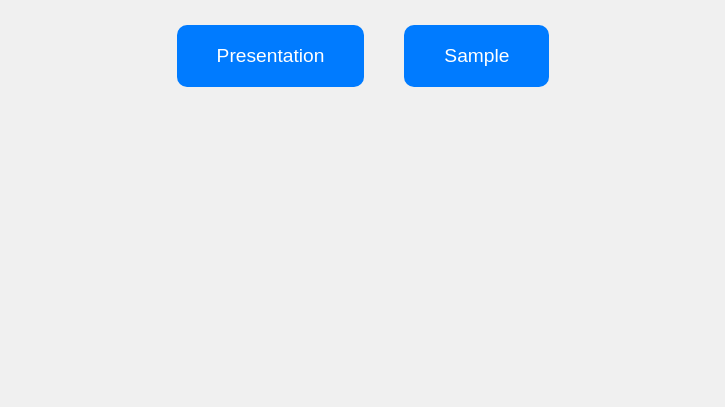
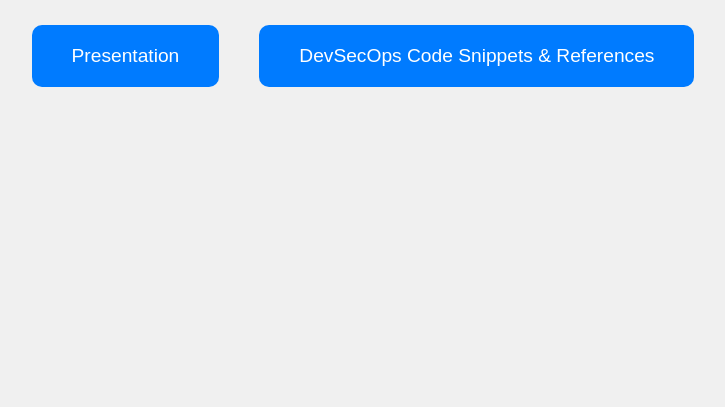
Before and after one commit to kazeemayeed/Cloud_Native_Automation_and_DevSecOps, a plain HTML site: page index.html in a window 1280 px wide. Shown: the part 393-800 px from the top of the page, without its empty margins (277-1002 px from the left). Drawn offline with Linux system fonts and the light colour scheme.

Commit message:
Update index.html

```diff
--- a/index.html
+++ b/index.html
@@ -41,7 +41,7 @@
     <h1>Welcome! Choose a page:</h1>
     <div class="menu">
         <a href="webinar.html">Presentation</a>
-        <a href="working_reference.html">Sample</a>
+        <a href="working_reference.html">DevSecOps Code Snippets & References</a>
     </div>
 </body>
 </html>
```
